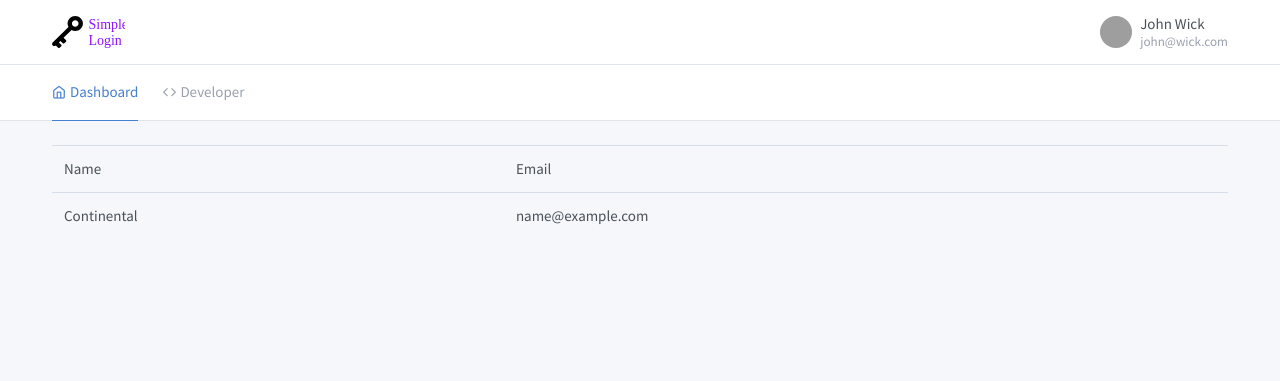
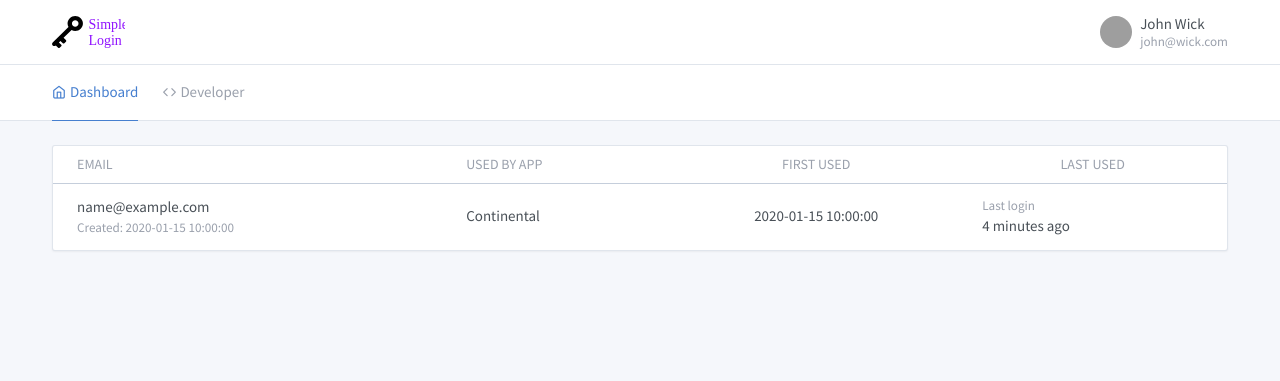
Before and after one commit to NinhDinh/app, a Flask app: page /dashboard/ in a window 1280 px wide. Shown: the top 381 px of the page. Run offline with Flask 2, Linux system fonts and the light colour scheme; a user stored in the database is signed in; data comes from the database, SQL or seed files in the repository; tables that the repository leaves empty hold one stand-in row (values such as "Sample post"); some libraries are stand-ins or nearby versions; grey boxes are pictures that could not be loaded.

Commit message:
prettify dashboard

```diff
--- a/templates/dashboard/index.html
+++ b/templates/dashboard/index.html
@@ -9,20 +9,52 @@
 {% endblock %}
 
 {% block default_content %}
-    <table class="table table-striped">
-        <thead class="thead-light">
+  <div class="row row-cards row-deck">
+    <div class="col-12">
+      <div class="card">
+        <div class="table-responsive">
+          <table class="table table-hover table-outline table-vcenter text-nowrap card-table">
+            <thead>
             <tr>
-            <td>Name</td>
-            <td>Email</td>
+              <th>Email</th>
+              <th>Used by App</th>
+              <th class="text-center">First used</th>
+              <th class="text-center">Last used</th>
             </tr>
             </thead>
             <tbody>
             {% for client_user in client_users %}
             <tr>
-                <td>{{ client_user.client.name }}</td>
-                <td>{{ client_user.gen_email.email if client_user.gen_email_id else current_user.email }}
+              <td>
+                <div>{{ client_user.gen_email.email if client_user.gen_email_id else current_user.email }}</div>
+                {% if client_user.gen_email %}
+                  <div class="small text-muted">
+                    Created: {{ client_user.gen_email.created_at }}
+                  </div>
+                {% endif %}
+              </td>
+
+              <td>
+                {{ client_user.client.name }}
+              </td>
+
+              <td class="text-center">
+                {{ client_user.created_at }}
+              </td>
+
+              {#            TODO: add last_used#}
+              <td>
+                <div class="small text-muted">Last login</div>
+                <div>4 minutes ago</div>
+              </td>
             </tr>
             {% endfor %}
+
             </tbody>
           </table>
+        </div>
+      </div>
+    </div>
+  </div>
+
 {% endblock %}
```
Lines whose indentation alone changed are shown as unchanged.
